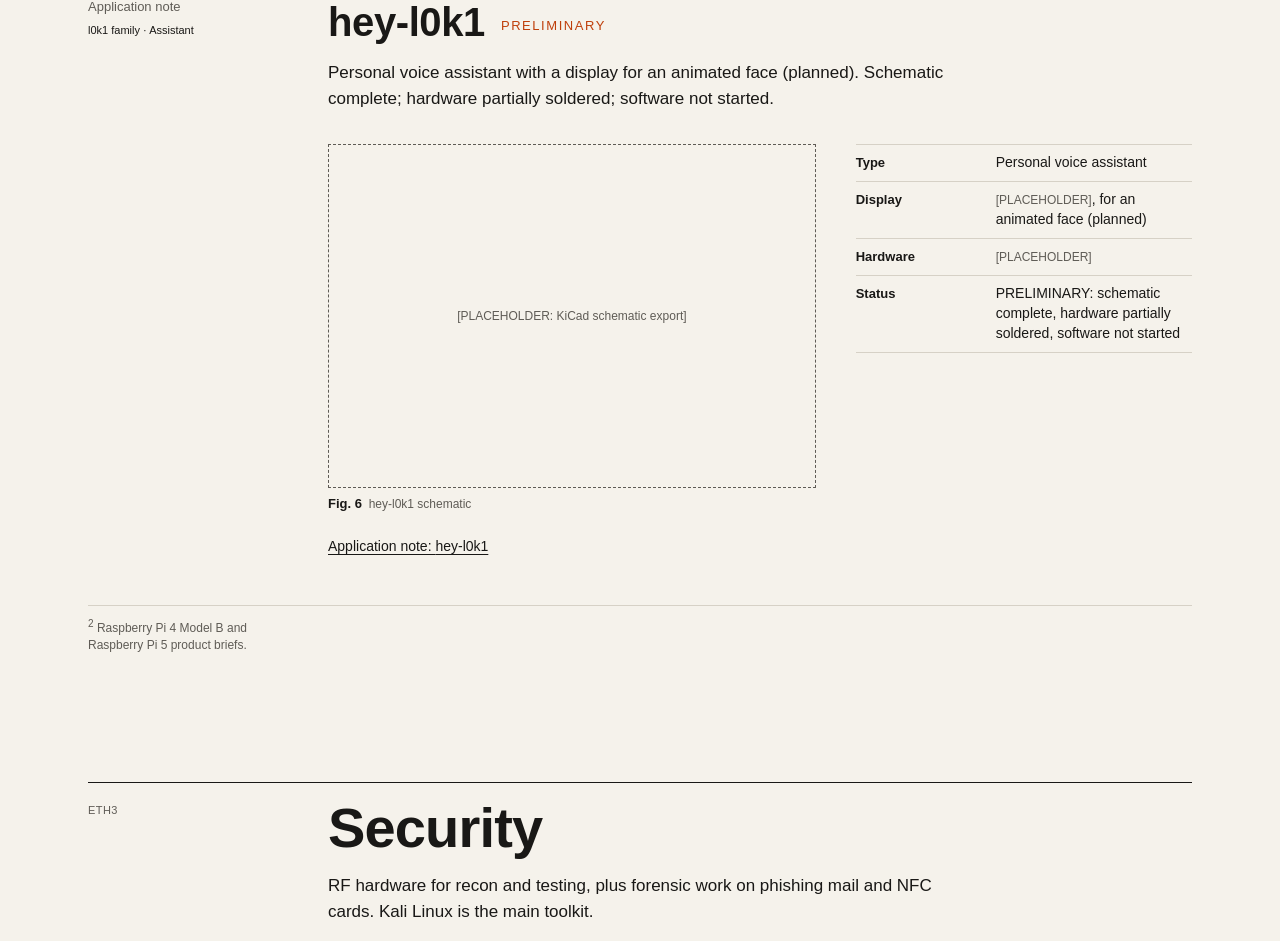
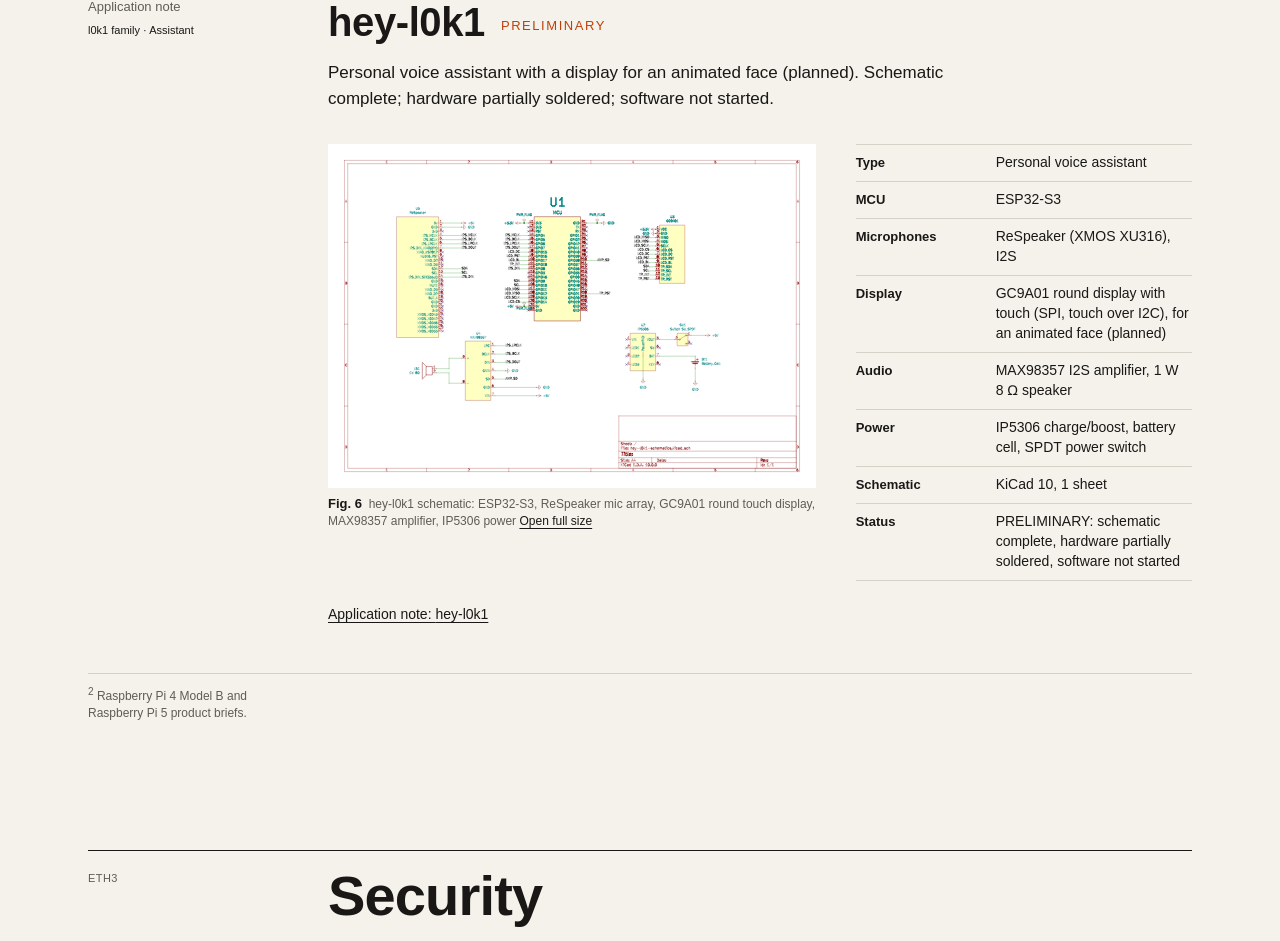
Before and after one commit to MartinKoudela/portfolio, a Next.js app: page / in a window 1280 px wide. Shown: the part 5368-6309 px from the top of the page. Built offline with nearby package versions, Linux system fonts and the light colour scheme.

Commit message:
Add hey-l0k1 schematic and specs

```diff
--- a/src/content/site.ts
+++ b/src/content/site.ts
@@ -839,14 +839,26 @@ export const projects: Project[] = [
             {
                 id: "fig-6",
                 label: "Fig. 6",
-                caption: "hey-l0k1 schematic",
-                media: { kind: "placeholder", label: "[PLACEHOLDER: KiCad schematic export]", aspect: "297 / 210" },
+                caption:
+                    "hey-l0k1 schematic: ESP32-S3, ReSpeaker mic array, GC9A01 round touch display, MAX98357 amplifier, IP5306 power",
+                media: {
+                    kind: "image",
+                    src: "/hey-l0k1-schematics.svg",
+                    width: 1485,
+                    height: 1050,
+                    alt: "KiCad schematic of hey-l0k1: ESP32-S3 module in the centre, ReSpeaker microphone board on the I2S bus, MAX98357 amplifier driving a 1 W 8 Ω speaker, GC9A01 round display on SPI with touch on I2C, and IP5306 power management",
+                    schematic: true,
+                },
             },
         ],
         specs: [
             { label: "Type", value: "Personal voice assistant" },
-            { label: "Display", value: "[PLACEHOLDER], for an animated face (planned)" },
-            { label: "Hardware", value: "[PLACEHOLDER]" },
+            { label: "MCU", value: "ESP32-S3" },
+            { label: "Microphones", value: "ReSpeaker (XMOS XU316), I2S" },
+            { label: "Display", value: "GC9A01 round display with touch (SPI, touch over I2C), for an animated face (planned)" },
+            { label: "Audio", value: "MAX98357 I2S amplifier, 1 W 8 Ω speaker" },
+            { label: "Power", value: "IP5306 charge/boost, battery cell, SPDT power switch" },
+            { label: "Schematic", value: "KiCad 10, 1 sheet" },
             { label: "Status", value: "PRELIMINARY: schematic complete, hardware partially soldered, software not started" },
         ],
     },
@@ -918,7 +930,7 @@ export const projects: Project[] = [
             { label: "NFC", value: "PN532 (I2C)" },
             { label: "IR", value: "940 nm TX + RX" },
             { label: "Display", value: "ST7789 TFT (SPI)" },
-            { label: "Audio", value: "PAM8403 amplifier, 1 W 8 Ω speaker" },
+            { label: "Audio", value: "PAM8403 amplifier, 1 W 8 Ω speaker" },
             { label: "Storage", value: "MicroSD (SPI)" },
             { label: "LED FX", value: "WS2812B" },
             { label: "UI", value: "7 buttons" },
```
Also changed, not shown: public/hey-l0k1-schematics.svg (added).
